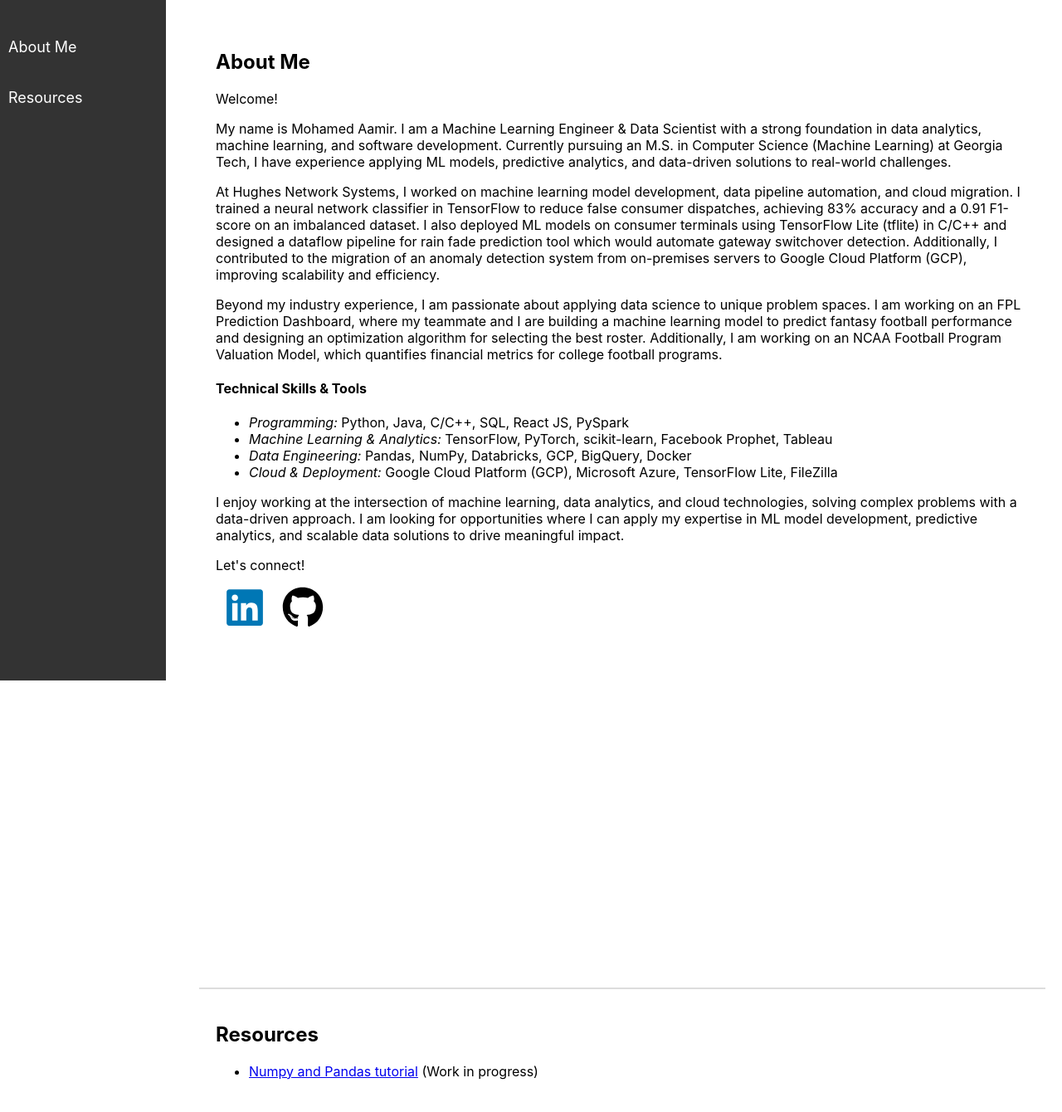
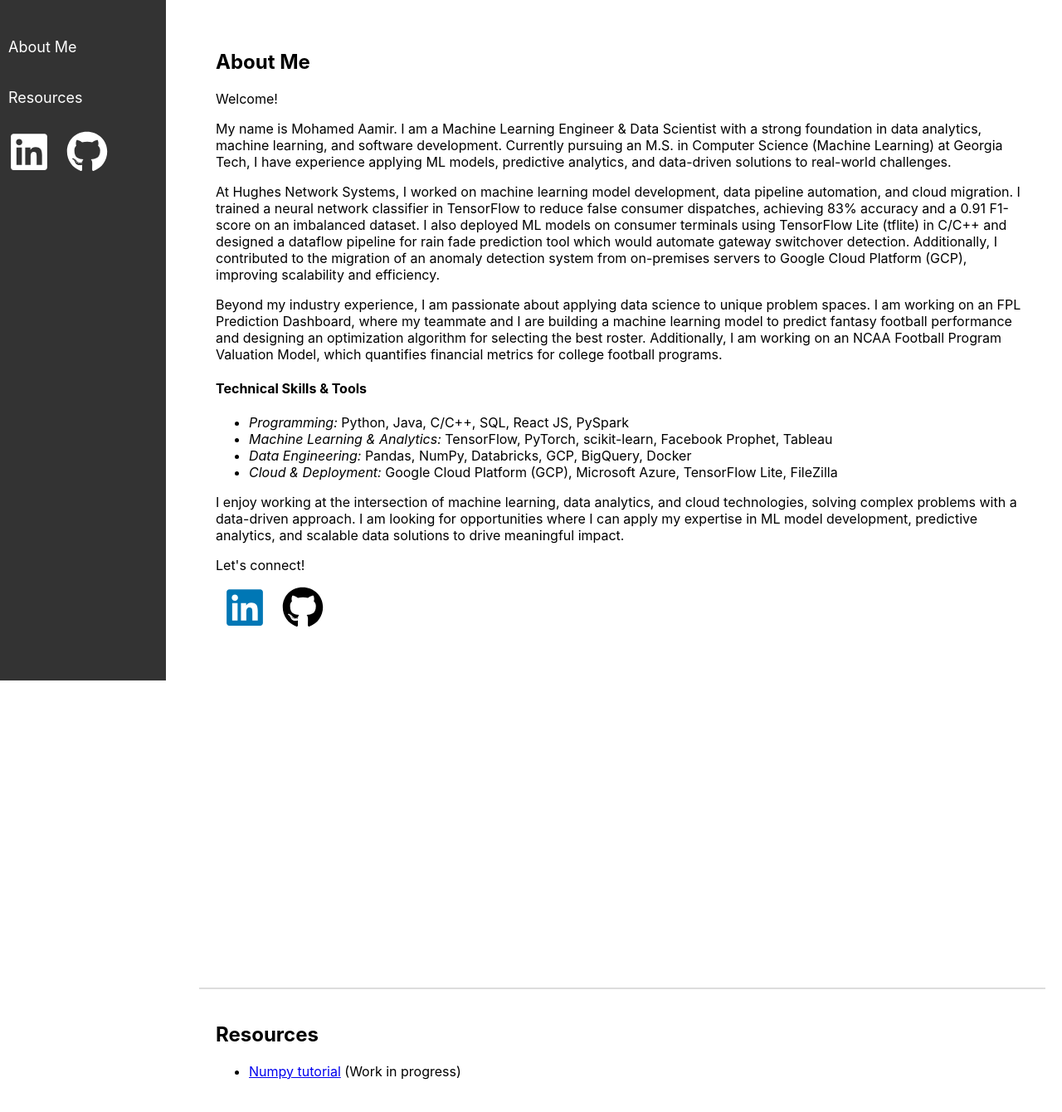
Before and after one commit to aamirmd/aamirmd.github.io, a React (Create React App) app: page / in a window 1280 px wide. Shown: the top 1340 px of the page at 83% size. Built offline with nearby package versions, Linux system fonts and the light colour scheme.

Commit message:
Added linkedin and github icons to navbar

```diff
--- a/src/components/Navbar.js
+++ b/src/components/Navbar.js
@@ -1,5 +1,6 @@
 import React from "react";
 import { HashLink } from "react-router-hash-link";
+import { FaLinkedin, FaGithub } from "react-icons/fa";
 
 function Navbar() {
     return (
@@ -14,6 +15,36 @@ function Navbar() {
                     <HashLink to="#resources" style={styles.navLink}>
                         Resources
                     </HashLink>
+                </li>
+                <li>
+                    <div className="social-links">
+                        <span padding="30px" margin="30px">
+                            <a
+                                href="https://www.linkedin.com/in/mohamed-aamir"
+                                target="_blank"
+                                rel="noopener noreferrer"
+                                className="linkedin"
+                            >
+                                <FaLinkedin
+                                    size={50}
+                                    style={{ color: "white" }}
+                                />
+                            </a>
+                        </span>
+                        <span padding="30px" margin="30px">
+                            <a
+                                href="https://github.com/aamirmd"
+                                target="_blank"
+                                rel="noopener noreferrer"
+                                className="github"
+                            >
+                                <FaGithub
+                                    size={50}
+                                    style={{ color: "white" }}
+                                />
+                            </a>
+                        </span>
+                    </div>
                 </li>
             </ul>
         </div>
--- a/src/components/Section.js
+++ b/src/components/Section.js
@@ -95,11 +95,11 @@ const data = {
             <ul>
                 <li>
                     <a
-                        href="https://github.com/aamirmd/tutorials/blob/main/numpy_pandas_tutorial.ipynb"
+                        href="https://github.com/aamirmd/tutorials/blob/main/numpy_tutorial.ipynb"
                         target="_blank"
                         rel="noopener noreferrer"
                     >
-                        Numpy and Pandas tutorial
+                        Numpy tutorial
                     </a>{" "}
                     (Work in progress)
                 </li>
```
